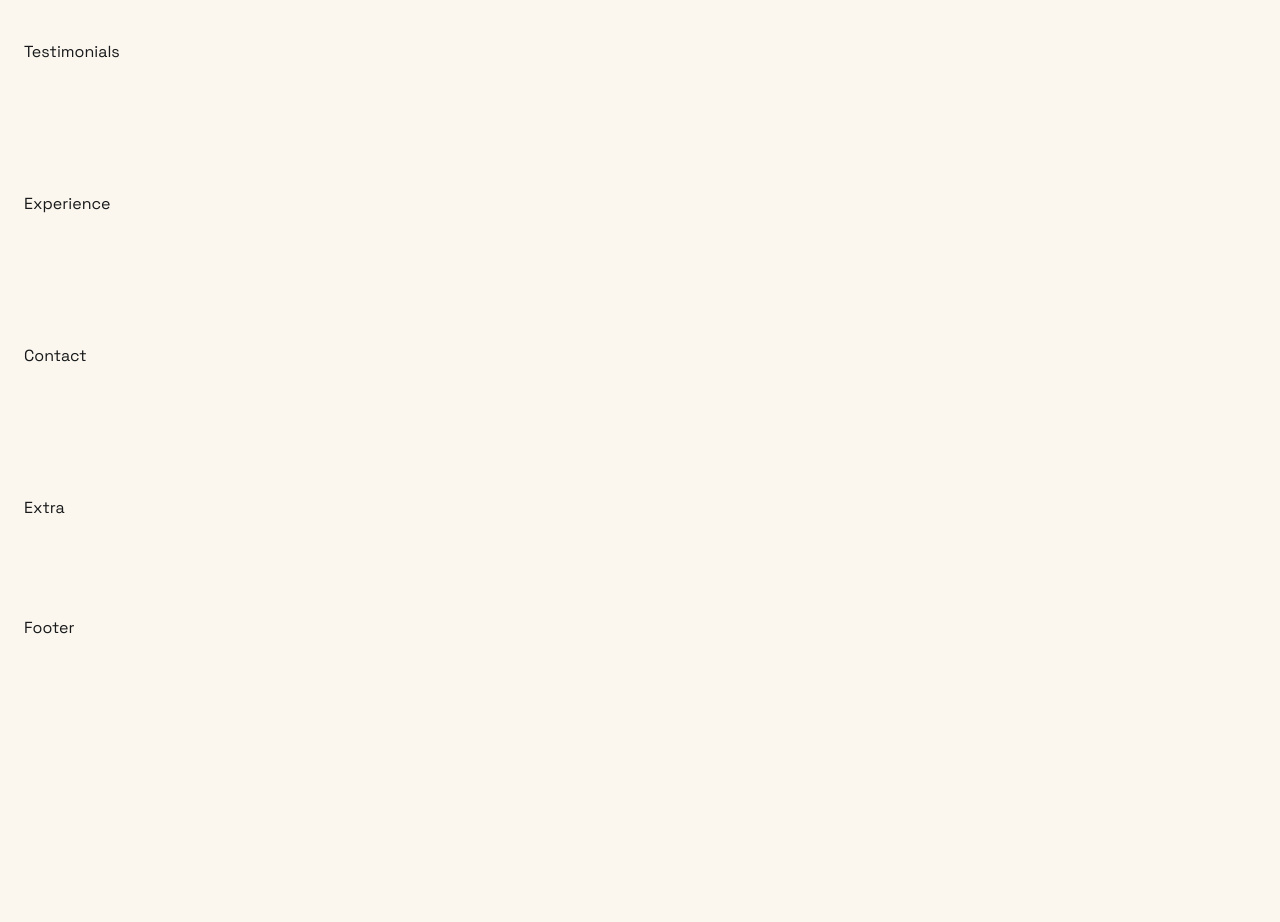
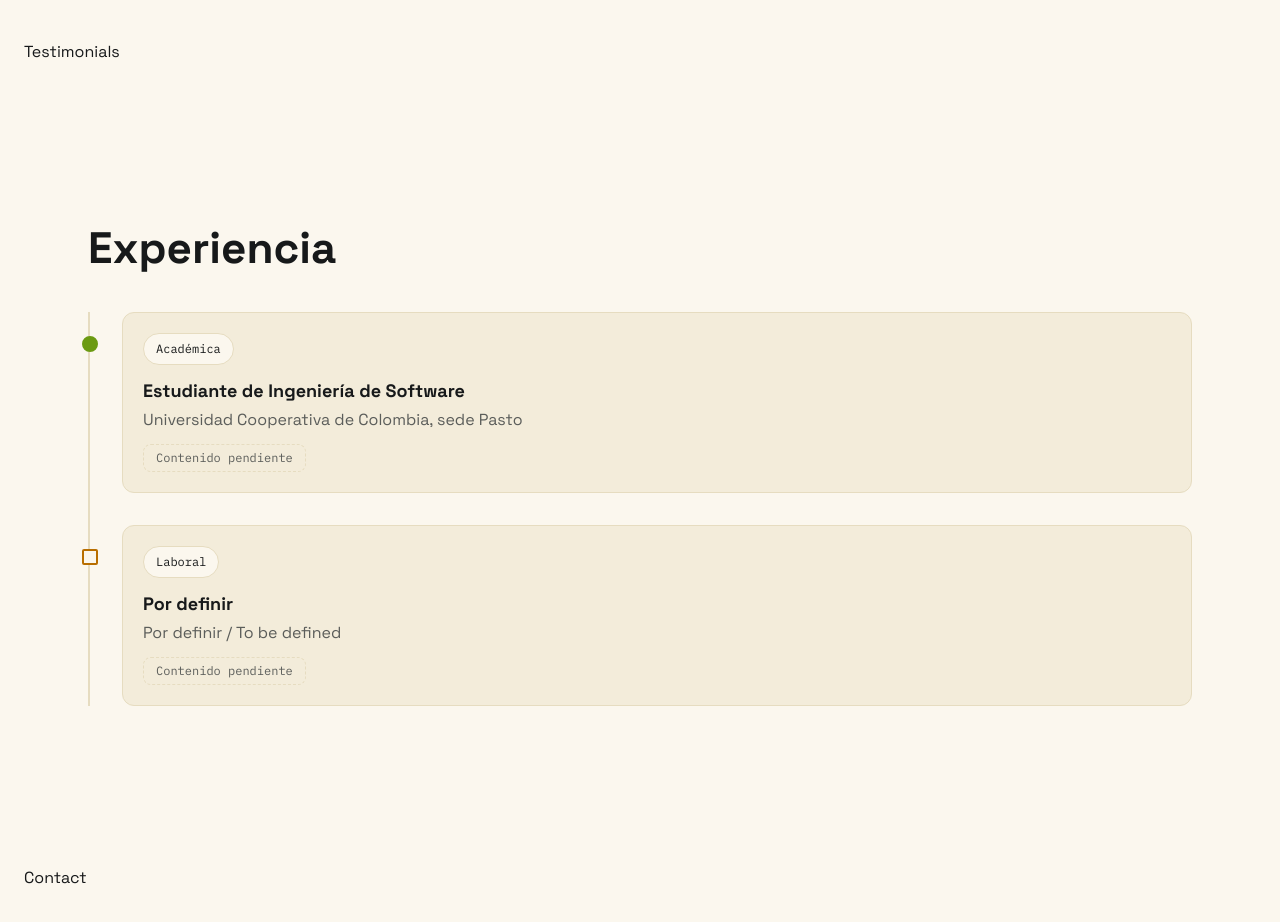
Before and after one commit to AlePython-byte/Portafolio, a Next.js app: page / in a window 1280 px wide. Shown: the part 4220-5142 px from the top of the page. Before the commit the page ends 4892 px from the top, so only its background shows below. Built offline with nearby package versions, Linux system fonts and the light colour scheme.

Commit message:
feat(experience): agregar línea de tiempo académica y laboral

```diff
--- a/app/globals.css
+++ b/app/globals.css
@@ -133,6 +133,7 @@
   --text-seccion: var(--texto-seccion);
   --text-seccion--line-height: 1.1;
   --radius-tarjeta: var(--radio-pantalla);
+  --radius-boceto: var(--radio-boceto);
   --radius-control: var(--radio-control);
   --radius-redondo: var(--radio-redondo);
   --font-sans: var(--font-space-grotesk);
--- a/components/Experience.tsx
+++ b/components/Experience.tsx
@@ -1,7 +1,72 @@
+"use client";
+
+import { experience, experienceCopy } from "@/data/experience";
+import { useLocalized } from "@/lib/localized";
+import Etiqueta from "@/components/ui/Etiqueta";
+import SeccionTitulo from "@/components/ui/SeccionTitulo";
+import Tarjeta from "@/components/ui/Tarjeta";
+
 export default function Experience() {
+  const t = useLocalized();
+
   return (
-    <section id="experience" className="px-6 py-16">
-      Experience
+    <section
+      id="experience"
+      aria-labelledby="experience-titulo"
+      className="mx-auto w-full max-w-contenido px-6 py-16 md:py-24"
+    >
+      <SeccionTitulo id="experience-titulo" titulo={t(experienceCopy.title)} />
+
+      <ol className="mt-10 flex flex-col gap-8 border-l-2 border-borde pl-8">
+        {experience.map((item) => {
+          const academic = item.kind === "academic";
+          return (
+            <li key={item.id} className="relative">
+              <span
+                aria-hidden="true"
+                className={`absolute -left-10 top-6 size-4 border-2 ${
+                  academic
+                    ? "rounded-redondo border-acento bg-acento"
+                    : "rounded-boceto border-acento-2 bg-fondo"
+                }`}
+              />
+              <Tarjeta className="flex flex-col gap-3">
+                <div className="flex flex-wrap items-center gap-x-3 gap-y-2">
+                  <Etiqueta className={academic ? "border-acento" : "border-acento-2"}>
+                    {t(academic ? experienceCopy.academic : experienceCopy.work)}
+                  </Etiqueta>
+                  {item.period ? (
+                    <span className="font-mono text-etiqueta text-texto-suave">
+                      {t(item.period)}
+                    </span>
+                  ) : null}
+                </div>
+
+                <div className="flex flex-col gap-1">
+                  <h3 className="text-rol font-bold">{t(item.role)}</h3>
+                  <p className="text-cuerpo text-texto-suave">
+                    {item.organization}
+                  </p>
+                </div>
+
+                {item.achievements.length > 0 ? (
+                  <ul className="flex list-disc flex-col gap-1 pl-5 text-cuerpo">
+                    {item.achievements.map((achievement) => (
+                      <li key={achievement.es}>{t(achievement)}</li>
+                    ))}
+                  </ul>
+                ) : null}
+
+                {item.pending ? (
+                  <p className="self-start rounded-control border border-dashed border-borde px-3 py-1 font-mono text-etiqueta text-texto-suave">
+                    {t(experienceCopy.pending)}
+                  </p>
+                ) : null}
+              </Tarjeta>
+            </li>
+          );
+        })}
+      </ol>
     </section>
   );
 }
--- /dev/null
+++ b/data/experience.ts
@@ -0,0 +1,51 @@
+import type { Localized } from "@/lib/types";
+
+export type ExperienceItem = {
+  id: string;
+  kind: "academic" | "work";
+  role: Localized;
+  organization: string;
+  period: Localized | null; // null = periodo sin definir
+  achievements: Localized[];
+  pending: boolean; // true = contenido por completar
+};
+
+export type ExperienceCopy = {
+  title: Localized;
+  academic: Localized;
+  work: Localized;
+  pending: Localized;
+};
+
+export const experienceCopy: ExperienceCopy = {
+  title: { es: "Experiencia", en: "Experience" },
+  academic: { es: "Académica", en: "Academic" },
+  work: { es: "Laboral", en: "Work" },
+  pending: { es: "Contenido pendiente", en: "Content pending" },
+};
+
+// De más reciente a más antiguo. Aún no hay fechas confirmadas: se deja el
+// orden por relevancia (la formación en curso primero).
+export const experience: ExperienceItem[] = [
+  {
+    id: "ucc-pasto",
+    kind: "academic",
+    role: {
+      es: "Estudiante de Ingeniería de Software",
+      en: "Software Engineering student",
+    },
+    organization: "Universidad Cooperativa de Colombia, sede Pasto",
+    period: null,
+    achievements: [],
+    pending: true,
+  },
+  {
+    id: "trabajo-pendiente",
+    kind: "work",
+    role: { es: "Por definir", en: "To be defined" },
+    organization: "Por definir / To be defined",
+    period: null,
+    achievements: [],
+    pending: true,
+  },
+];
```
